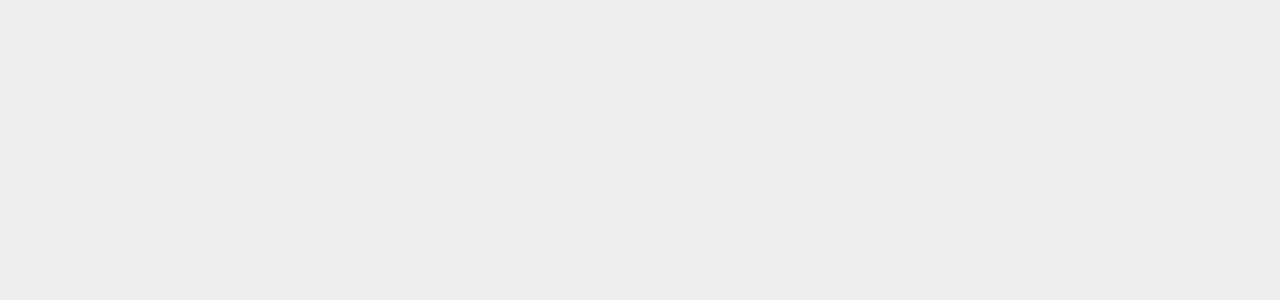
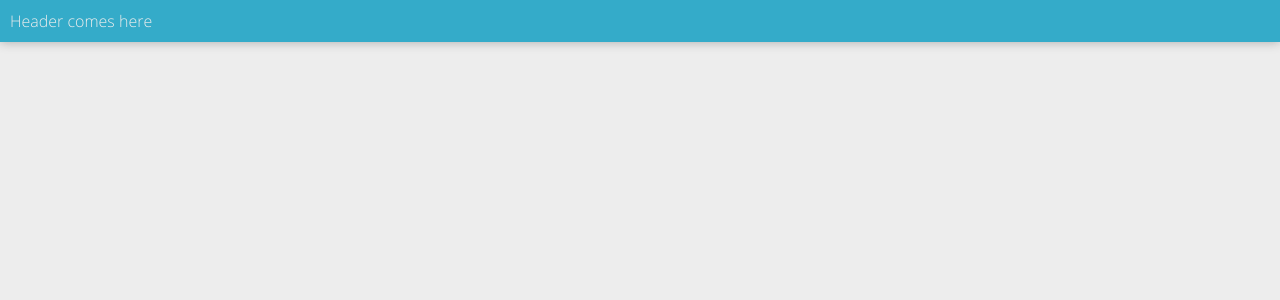
Before and after one commit to drowsyrobotboy/tv, a PHP site: page / in a window 1280 px wide. Before the commit the part shown is empty. Shown: the top 300 px of the page. Run offline with PHP 8.4, Linux system fonts and the light colour scheme.

Commit message:
added header

```diff
--- a/css/style.scss
+++ b/css/style.scss
@@ -436,3 +436,17 @@
     background: $bgcolor;
     color: $color;
 }
+
+.top
+{
+    font-family: $light;
+    background: #34ABC9;
+    position:fixed;
+    top:0;
+    width: calc(100% - 20px);
+    padding:10px;
+    box-shadow: 0px 0px 10px rgb(170, 170, 170);
+    -webkit-box-shadow: 0px 0px 10px rgb(170, 170, 170);
+    color: $bgcolor;
+
+}
--- a/index.php
+++ b/index.php
@@ -8,7 +8,8 @@
     <link href="fonts/sans.css" rel="stylesheet" type="text/css" />
 </head>
 <body>
-
+    <!--Top Nav Bar-->
+    <div class="top">Header comes here</div>
     <!--Scripts-->
     <script src="js/script.js" type="application/javascript"></script>
 </body>
```
Also changed, not shown: css/style.css (+1 -1 lines).
